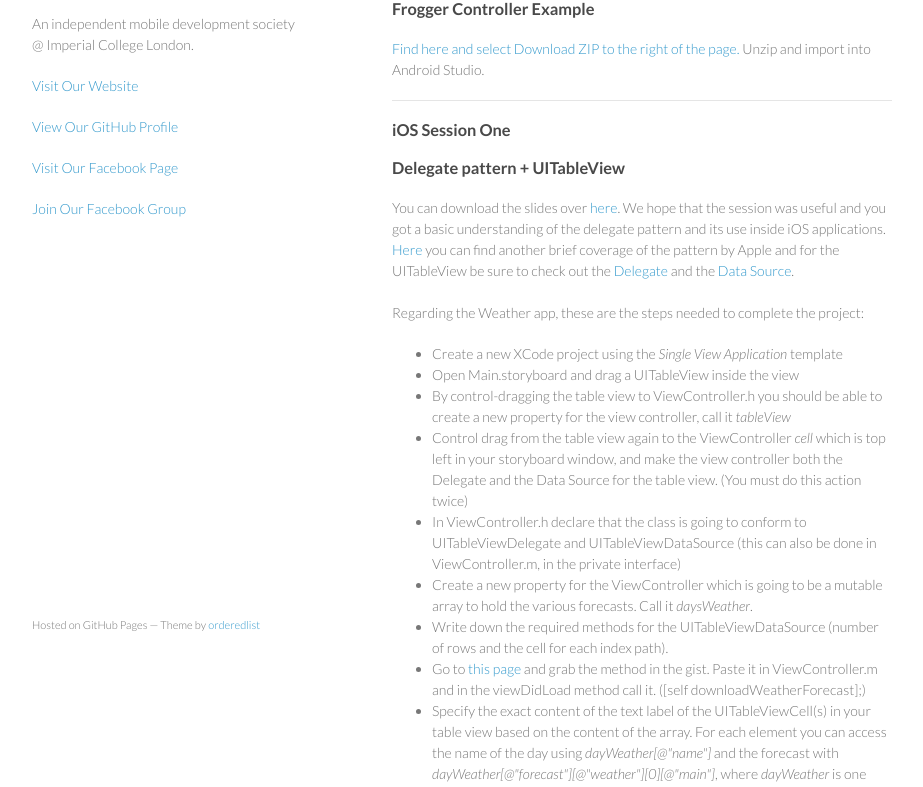
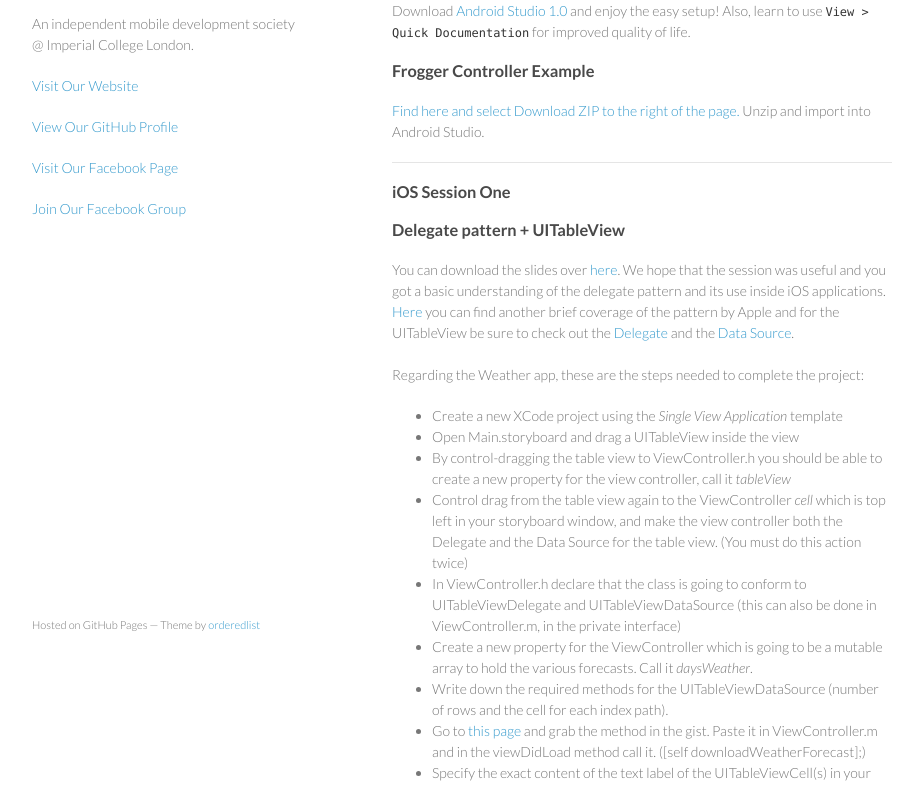
Before and after one commit to ICAppSoc/icappsoc.github.io, a plain HTML site: page index.html in a window 1280 px wide. Shown: the part 96-883 px from the top of the page, without its empty margins (178-1101 px from the left). Drawn offline with Linux system fonts and the light colour scheme.

Commit message:
Added additional link to AS, QuickDoc shoutout

```diff
--- a/index.html
+++ b/index.html
@@ -28,6 +28,9 @@
 
       <section>
       <h3><a name="android-source" class="anchor" href="#android-source"><span class="octicon octicon-link"></span></a>Android Session Three - Life</h3>
+         <p>Download <a href="http://developer.android.com/sdk/index.html">Android Studio 1.0</a> and enjoy the easy setup!
+         Also, learn to use <code>View &#62; Quick Documentation</code> for improved quality of life.</p>
+
          <h3>
            Frogger Controller Example
          </h3>
```
